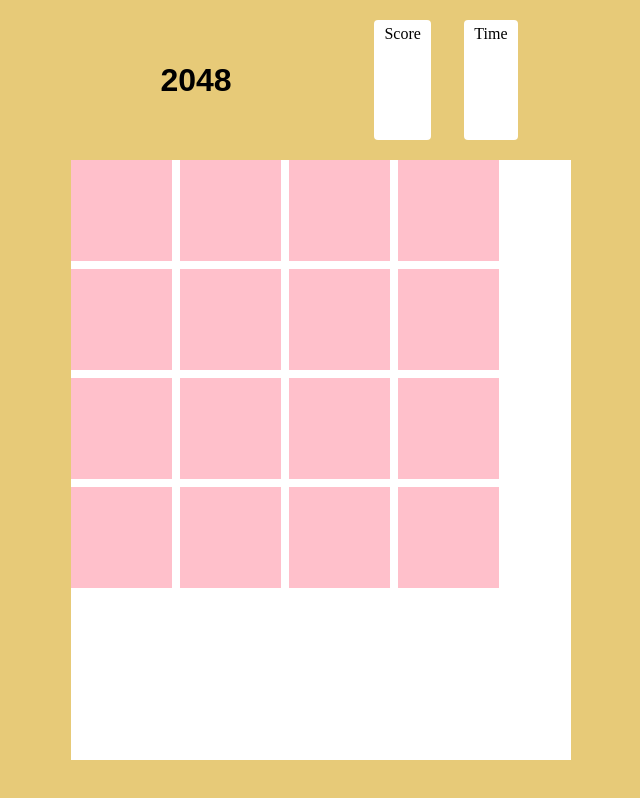
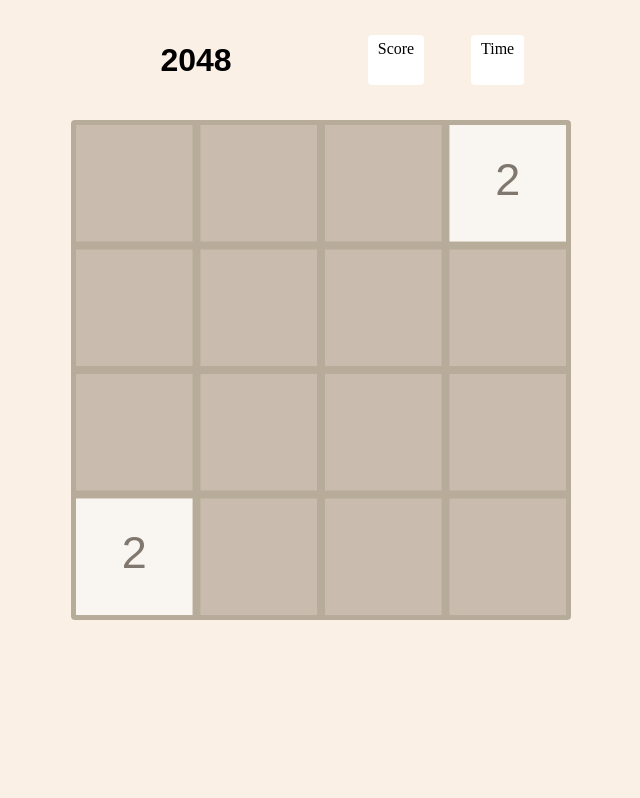
Before and after one commit to Jaywin2099/2048, a plain HTML site: page index.html in a window 1280 px wide. Shown: the whole page, without its empty margins (319-959 px from the left). Drawn offline with Linux system fonts and the light colour scheme.

Commit message:
whole bunch of juicy stuff, including animating new tiles, new colors, and initial movement function

```diff
--- a/bin/2048.js
+++ b/bin/2048.js
@@ -1,9 +1,6 @@
 //configuration variables
-const cellpadding = 8;
-let tileRadius;
-if (canvas.width > canvas.height) tileRadius = (canvas.height / 4 - cellpadding) / 2;
-else tileRadius = (canvas.width / 4 - cellpadding * 3) / 2;
-// maybe subract some padding for the canvas width if you cant do that in css
+const cellPadding = 8;
+let tileRadius = (canvas.width - cellPadding * 3) / 8;
 
 const emptyGrid = [
     [null, null, null, null],
@@ -14,27 +11,64 @@ const emptyGrid = [
 
 let grid = emptyGrid;
 
-//functions
+//functions (name of function explains its function)
 const addRandomTile = () => {
     let x, y;
     do {
         [x, y] = [Math.floor(Math.random() * 4), Math.floor(Math.random() * 4)];
     } while (grid[y][x] !== null);
 
-    grid[y][x] = new Tile(x, y, tileRadius);
+    grid[y][x] = new Tile(x * tileRadius * 2 + x * cellPadding, y * tileRadius * 2 + y * cellPadding, tileRadius);
 }
+
+addRandomTile();
+addRandomTile();
 
 //main game function
 const game = () => {
     //background
-    c.fillStyle = 'white';
+    c.fillStyle = '#b6ac99';
     c.fillRect(0, 0, canvas.width, canvas.height);
 
     //draw tile fillers
-    c.fillStyle = 'pink';
+    c.fillStyle = '#c9bbae';
     for (let i = 0; i < 4; i++) {
         for (let j = 0; j < 4; j++) {
-            c.fillRect(i * (cellpadding + tileRadius * 2), j * (cellpadding + tileRadius * 2), tileRadius * 2, tileRadius * 2);
+            c.fillRect(i * (cellPadding + tileRadius * 2), j * (cellPadding + tileRadius * 2), tileRadius * 2, tileRadius * 2);
+        }
+    }
+
+    console.log(keys);
+
+    //checks for movement
+    if (keys.length !== 0) {
+        switch (keys[0]) {
+            case 'w': case 'ArrowUp':
+                for (let i = 0; i < 4; i++) {
+                    for (let j = 0; j < 4; j++) {
+
+                    }
+                }
+            break;
+            case 'a': case 'ArrowLeft':
+
+            break;
+            case 's': case 'ArrowDown':
+
+            break;
+            case 'd': case 'ArrowRight':
+
+        }
+        keys.shift();
+    }
+
+
+    //draws tiles
+    for (let i in grid) {
+        for(let j in grid) {
+            if (grid[j][i]) {
+                grid[j][i].draw(c);
+            }
         }
     }
 }
--- a/bin/index.js
+++ b/bin/index.js
@@ -1,17 +1,48 @@
 //globals
 var FPS = 30;
-var gameUI = document.getElementById('gameUI')
+var gameUI = document.getElementById('gameUI');
 var canvas = document.getElementById('gameCanvas');
 var c = canvas.getContext('2d');
 var keys = [];
 
+//all the colors of blocks. only 16 because there is space only for 16 different tiles on the board
+const colors = {
+    2: '#f9f6f2',
+    4: '#ede0c8',
+    8: '#f2b179',
+    16: '#f59563',
+    32: '#f67c5f',
+    64: '#f65e3b',
+    128: '#edcf72',
+    256: '#edcc61',
+    512: '#edc850',
+    1024: '#edc53f',
+    2048: '#edc22e',
+    4096: '#3c3731',
+    8192: '#3c3731',
+    16384: '#3c3731',
+    32768: '#3c3731',
+    65536: '#3c3731',
+    'ogText': '#80776e',
+    'text': '#f9f6f2'
+}
+
+
 //sets canvas dimensions
-canvas.setAttribute('width', gameUI.clientWidth.toString());
-canvas.setAttribute('height', gameUI.clientHeight.toString());
+if (gameUI.clientWidth > gameUI.clientHeight) {
+    canvas.setAttribute('width', (gameUI.clientHeight - 10).toString());
+    canvas.setAttribute('height', (gameUI.clientHeight - 10).toString());
+} else {
+    canvas.setAttribute('width', (gameUI.clientWidth - 10).toString());
+    canvas.setAttribute('height', (gameUI.clientWidth - 10).toString());
+}
+
+//sets the maxheight of the game UI
+gameUI.style.maxHeight = `${canvas.width + 10}px`;
 
 // Tile class
 class Tile {
-    constructor(x, y, rad) {
+    constructor(x, y, rad, num=null) {
         this.x = x;
         this.y = y;
         this.drawn = false;
@@ -19,32 +50,32 @@ class Tile {
         this.radius = 0;
 
         //returns either 2 or 4
-        if (Math.random() <= 0.1) {
+        if (!num && Math.random() <= 0.1) {
             this.num = 4;
         } else {
-            this.num = 2;
+            this.num = num || 2;
         }
     }
 
-    static growRadius() {
-        return this.radius + 1;
+    growRadius() {
+        return this.radius + 15;
     }
 
     draw(context) {
         //animates growing
+        context.fillStyle = colors[this.num];
         if (!this.drawn) {
             this.radius = this.growRadius();
-        } else {
-            this.radius = this.trueRadius;
-        }
-
-        //square
-        context.fillStyle = 'grey';
-        context.fillRect(this.x + this.trueRadius/2 - this.radius/2, this.y + this.trueRadius/2 - this.radius/2, this.radius * 2, this.radius * 2);
+            context.fillRect((this.x + this.trueRadius) - this.radius, (this.y + this.trueRadius) - this.radius, this.radius * 2, this.radius * 2);
+            if (this.radius >= this.trueRadius) this.drawn = true;
+        } else context.fillRect(this.x, this.y, this.trueRadius * 2, this.trueRadius * 2);
 
         //text
-        context.fillStyle = 'black';
-        context.font = `${Math.floor(this.radius / 2)}px sans-serif`;
+        this.textSize = Math.floor(this.radius * 3/4);
+        context.fillStyle = this.num <= 4 ? colors['ogText'] : colors['text'];
+        context.textAlign = 'center'
+        context.font = `${this.textSize}px sans-serif`;
+        context.fillText(this.num.toString(), this.x + this.trueRadius, this.y + this.trueRadius + this.textSize / 4);
     }
 
     move() {
@@ -58,7 +89,7 @@ class Tile {
 
 //event listeners
 addEventListener('keydown', e => {
-    if ((e.key === 'w' || e.key === 'a' || e.key === 's' || e.key === 'd') || (e.key === 'ArrowUp' || e.key === 'ArrowRight' || e.key === 'ArrowLeft' || e.key === 'ArrowDown')) {
+    if ((e.key === 'w' || e.key === 'a' || e.key === 's' || e.key === 'd') || (e.key === 'ArrowUp' || e.key === 'ArrowRight' || e.key === 'ArrowLeft' || e.key === 'ArrowDown') && keys[0] !== e.key) {
         keys.push(e.key);
         if (keys.length > 2) {
             keys.shift();
--- a/index.html
+++ b/index.html
@@ -11,7 +11,7 @@
             padding: 0;
         }
         body {
-            background-color: #e7ca78;
+            background-color: linen;
         }
         #wrapper {
             width: 100%;
@@ -20,15 +20,9 @@
             align-items: center;
             flex-flow: column nowrap;
         }
-        #gameUI {
-            background-color: yellow;
-            border-radius: 4px;
-            width: 100%;
-            height: 100%;
-        }
         #stats {
             width: 100%;
-            height: 20%;
+            height: 15%;
             display: flex;
         }
         #stats h1 {
@@ -41,30 +35,35 @@
         #stats ul {
             width: 50%;
             height: 100%;
-            padding: 20px;
             display: flex;
             list-style-type: none;
             justify-content: space-evenly;
+            align-items: center;
         }
         #stats ul li {
             background-color: white;
             color: black;
             border-radius: 4px;
             padding: 5px 10px;
+            height: 50px;
+        }
+        #gameUI {
+            background-color: #b6ac99;
+            border-radius: 4px;
+            padding: 5px;
+            display: flex;
+            justify-content: center;
+            width: 100%;
+            height: 100%;
+        }
+        #gameCanvas {
+            margin: auto;
         }
 
         @media (min-width: 500px) {
             #wrapper {
                 width: 500px;
                 margin: auto;
-            }
-            #stats {
-                width: 100%;
-                height: 20%;
-            }
-            #gameUI {
-                width: 100%;
-                height: 75%;
             }
         }
     </style>
```
